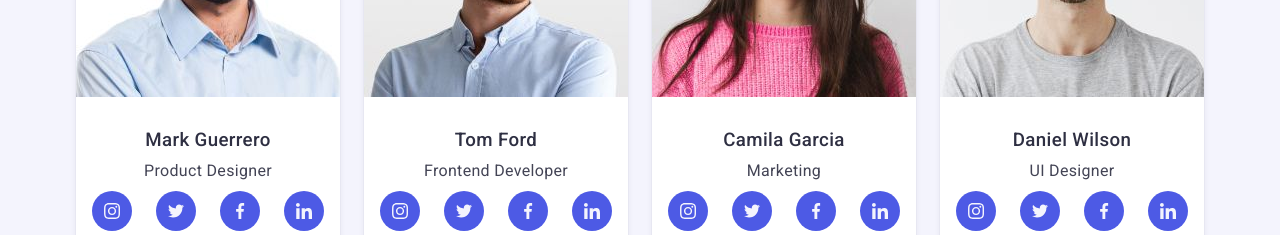
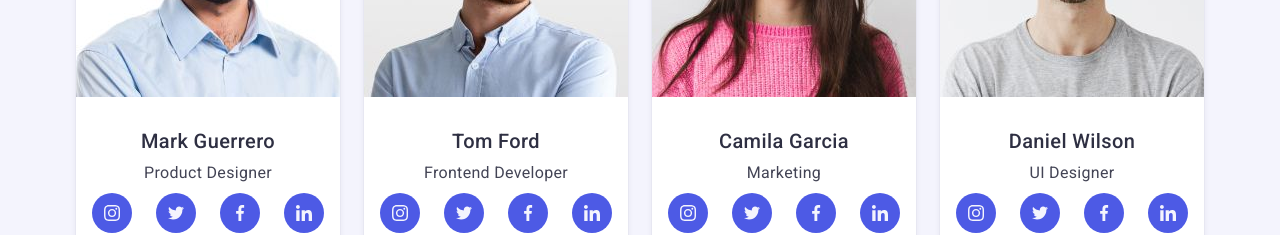
Before and after one commit to AleghSoroka/goit-markup-hw-06, a plain HTML site: page index.html in a window 1280 px wide. Shown: the part 1960-2195 px from the top of the page. Drawn offline with nearby package versions, Linux system fonts and the light colour scheme; files whose address does not match are found by name.

Commit message:
Portfolio is not adapted

```diff
--- a/css/styles.css
+++ b/css/styles.css
@@ -355,6 +355,10 @@ img {
     font-size: 20px;
     font-weight: 500;
   }
+}
+.card-title {
+  font-size: 20px;
+  font-weight: 500;
 }
 
 /* ============================= */
```
